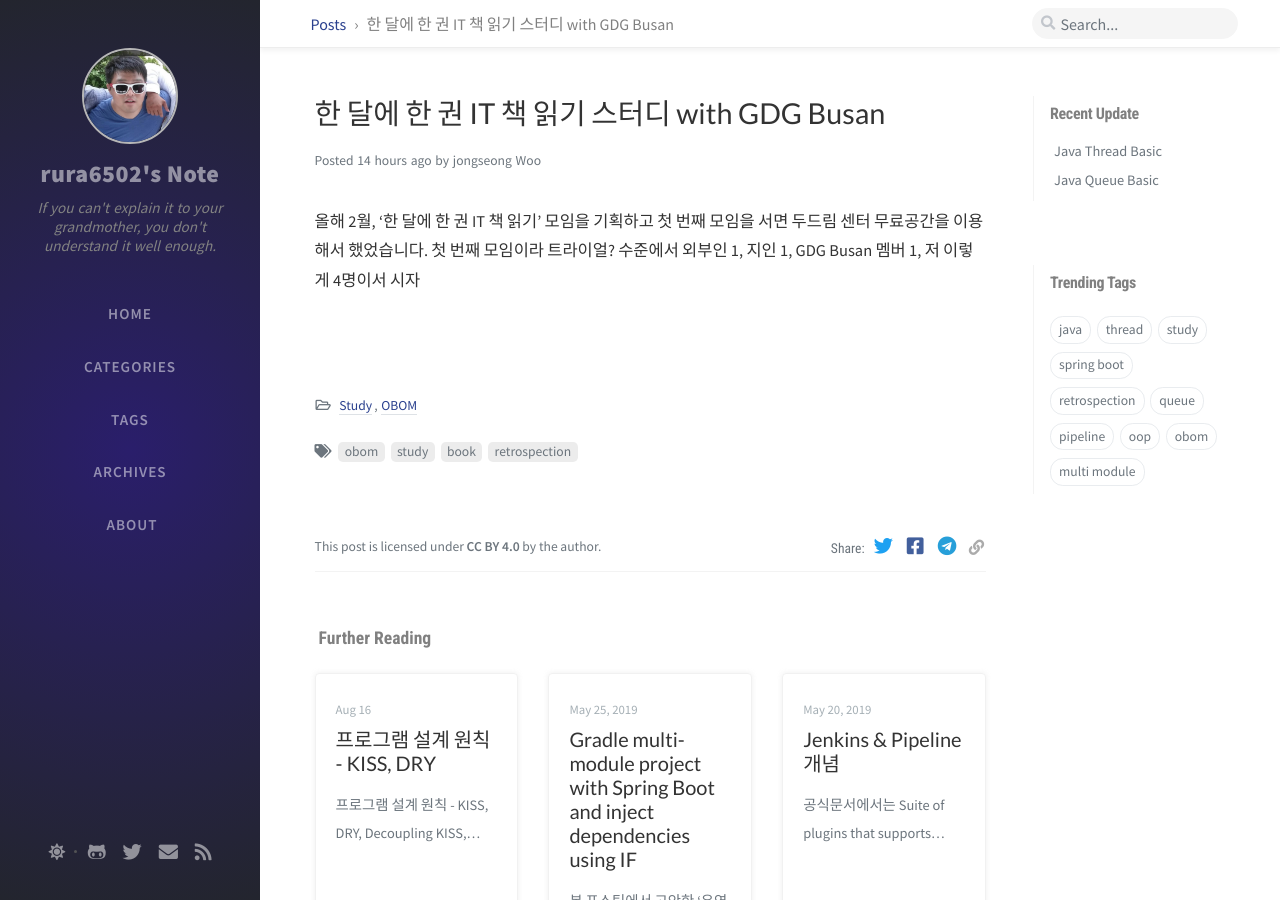
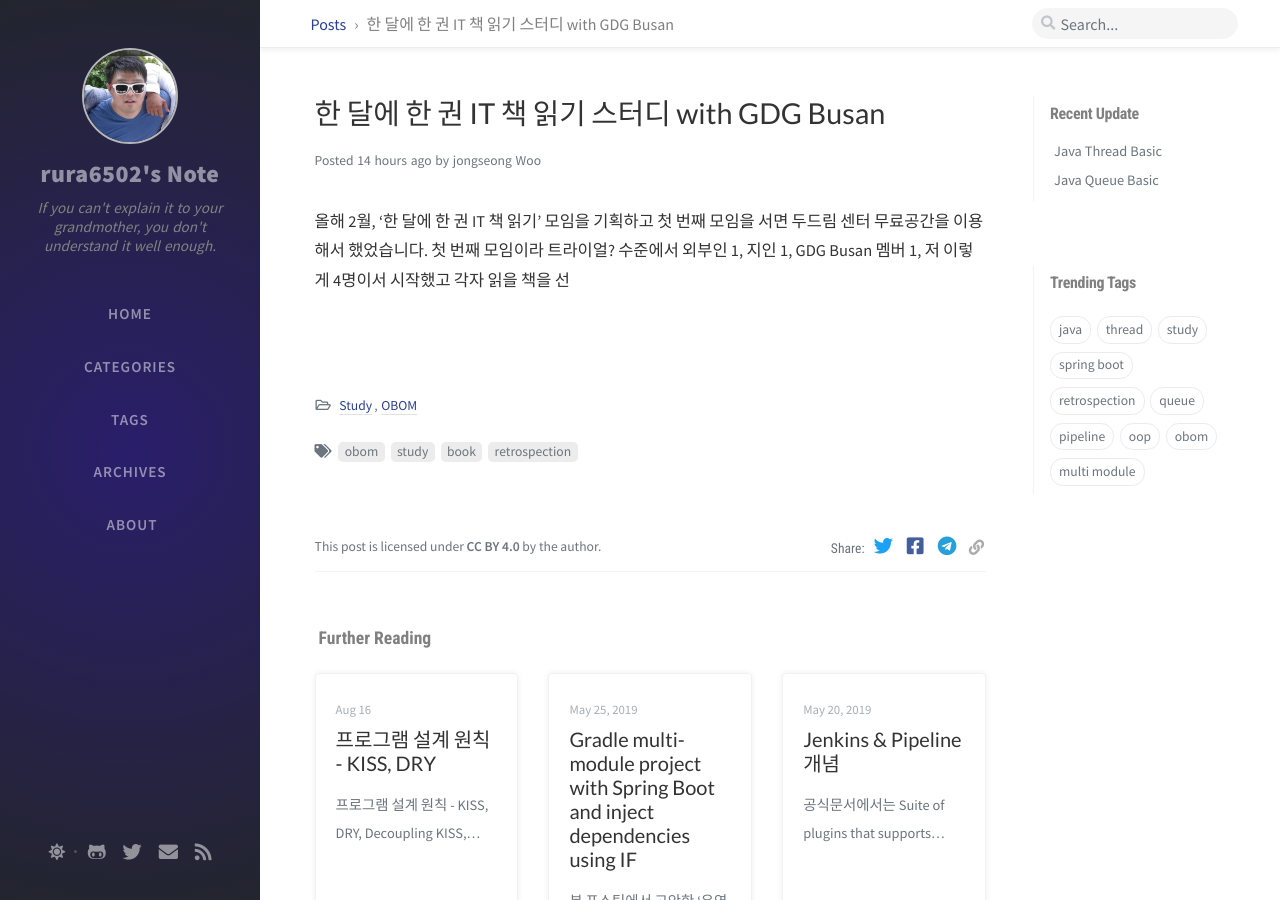
Before and after one commit to rura6502/rura6502.github.io, a Jekyll site: the page built from _posts/2020-09-15-One-IT-Book-In-One-Month-Study-#1.md, in a window 1280 px wide and 900 px high. Built offline with Jekyll 4.4.1, drawn with Linux system fonts in a browser that asks for light colours; nearby versions of some CDN libraries; comment, search, counter and statistics services are not loaded.

Commit message:
_posts/2020-09-15-One-IT-Book-In-One-Month-Study-#1.md updated from https://stackedit.io/

```diff
--- a/_posts/2020-09-15-One-IT-Book-In-One-Month-Study-#1.md
+++ b/_posts/2020-09-15-One-IT-Book-In-One-Month-Study-#1.md
@@ -6,7 +6,7 @@
 tags: [obom, study, book, retrospection]
 ---
 
-올해 2월, '한 달에 한 권 IT 책 읽기' 모임을 기획하고 첫 번째 모임을 서면 두드림 센터 무료공간을 이용해서 했었습니다. 첫 번째 모임이라 트라이얼? 수준에서 외부인 1, 지인 1, GDG Busan 멤버 1, 저 이렇게 4명이서 시자
+올해 2월, '한 달에 한 권 IT 책 읽기' 모임을 기획하고 첫 번째 모임을 서면 두드림 센터 무료공간을 이용해서 했었습니다. 첫 번째 모임이라 트라이얼? 수준에서 외부인 1, 지인 1, GDG Busan 멤버 1, 저 이렇게 4명이서 시작했고 각자 읽을 책을 선
 <!--stackedit_data:
-eyJoaXN0b3J5IjpbLTEzNjk3MDAyMTBdfQ==
+eyJoaXN0b3J5IjpbNzAwNDY2NTIwXX0=
 -->
```
